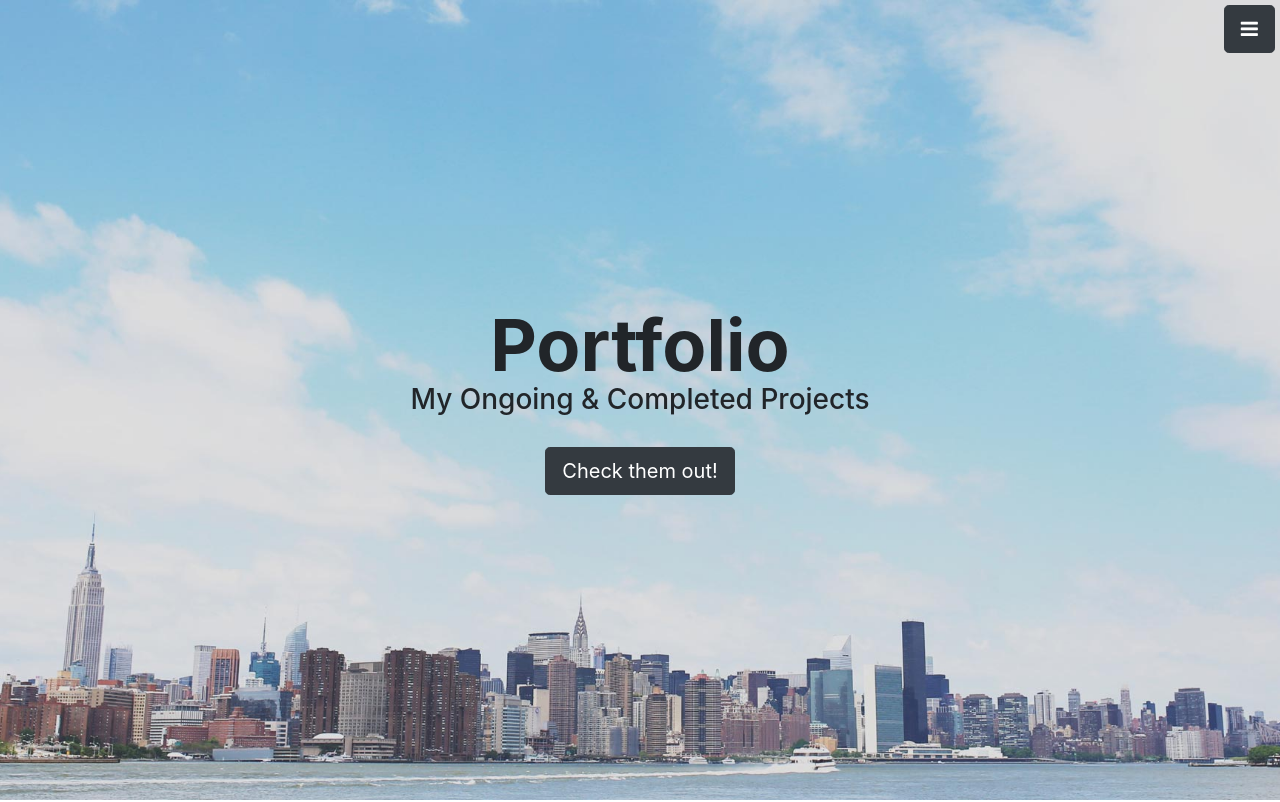
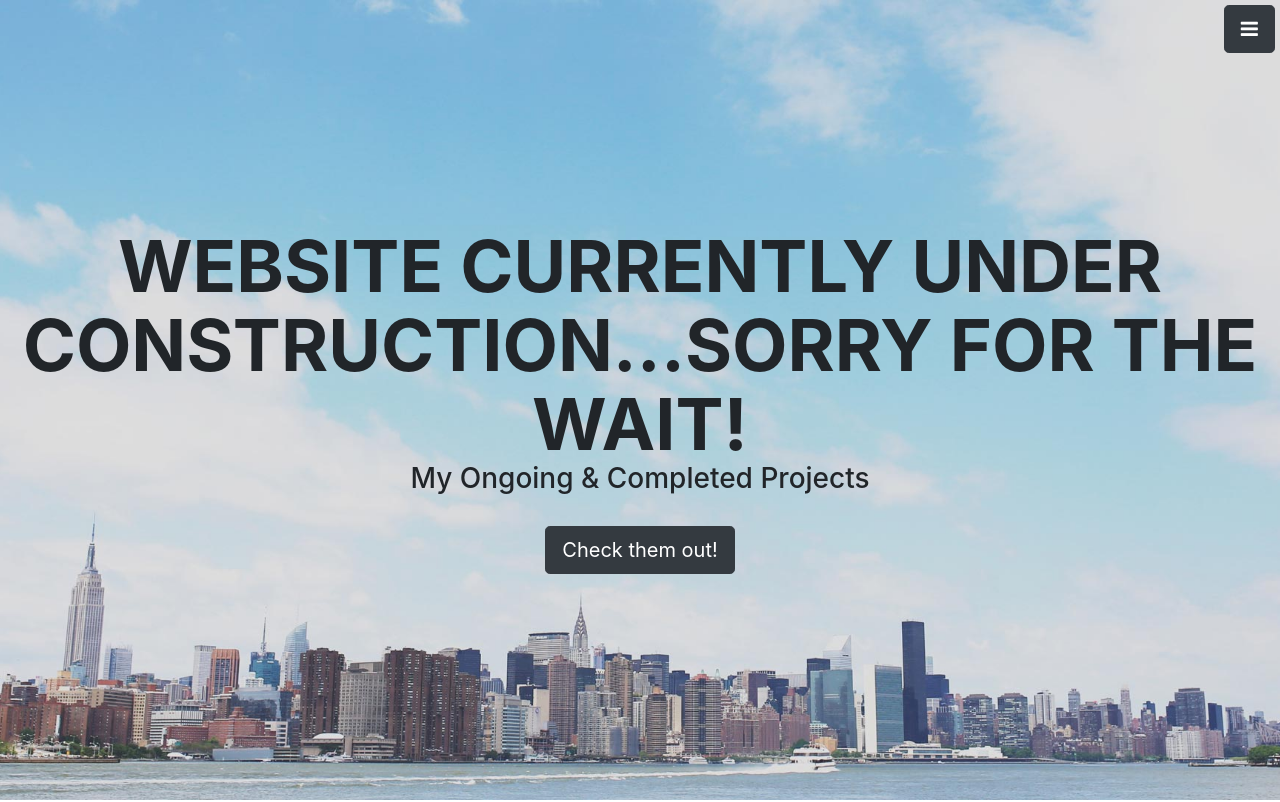
Before and after one commit to rmccorm4/old-website, a website with bundled scripts: page index.html in a window 1280 px wide. Shown: the top 802 px of the page. Built offline with nearby package versions, Linux system fonts and the light colour scheme.

Commit message:
update index.html

```diff
--- a/index.html
+++ b/index.html
@@ -56,7 +56,7 @@
     <!-- Header -->
     <header class="header" id="top">
       <div class="text-vertical-center">
-        <h1>Portfolio</h1>
+        <h1>WEBSITE CURRENTLY UNDER CONSTRUCTION...SORRY FOR THE WAIT!</h1>
         <h3>My Ongoing &amp; Completed Projects</h3>
         <br>
         <a href="#about" class="btn btn-dark btn-lg js-scroll-trigger">Check them out!</a>
```
